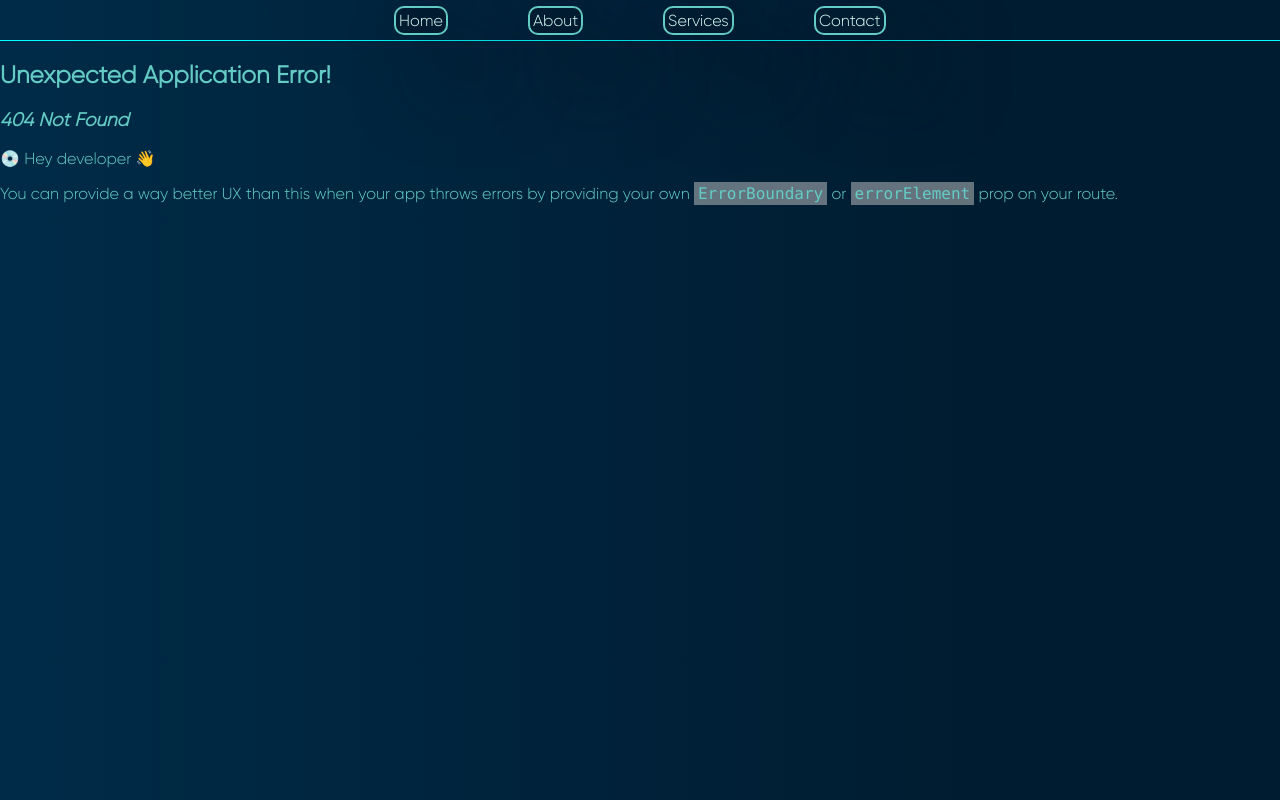
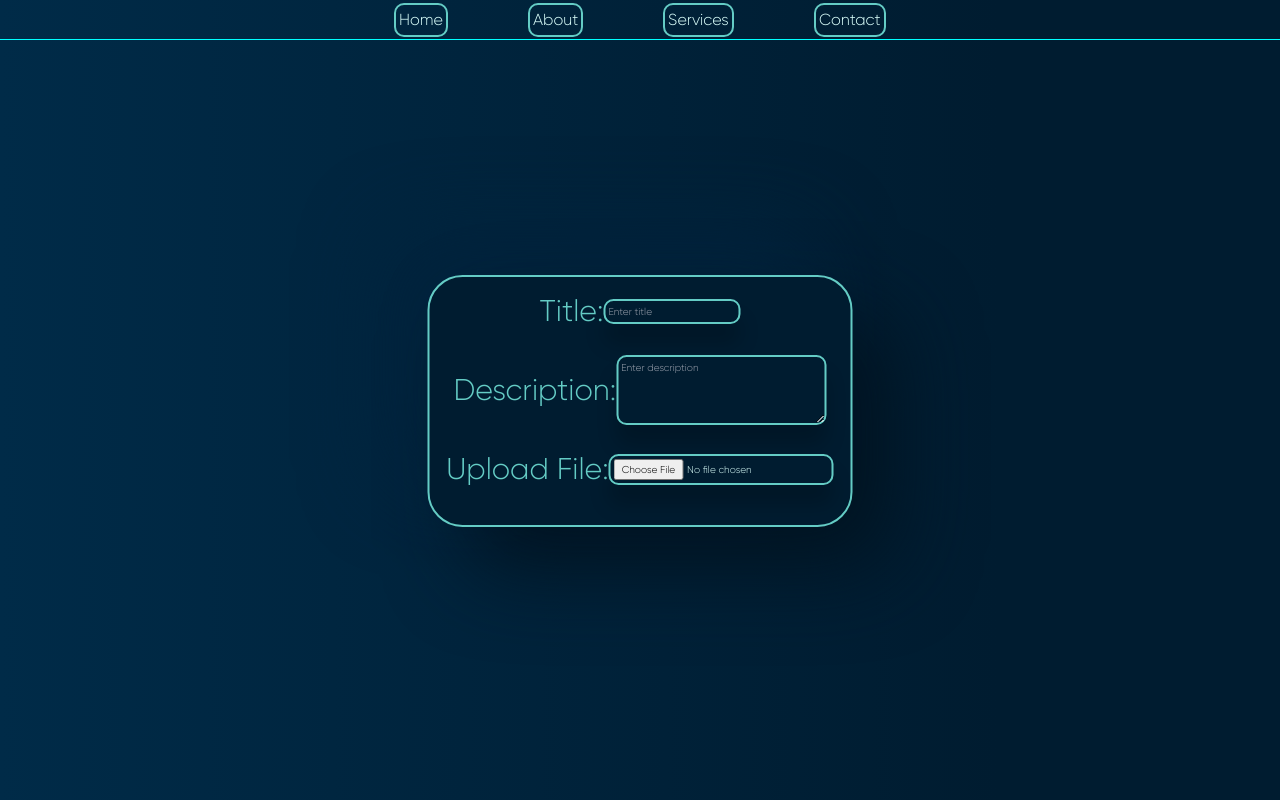
Before and after one commit to ITSGABAY/Messenger, a React (Create React App) app in the folder client/: page /createpost in a window 1280 px wide. Before the commit this address had no page. Built offline with nearby package versions, Linux system fonts and the light colour scheme.

Commit message:
Last For Today Final css

```diff
--- a/client/package.json
+++ b/client/package.json
@@ -38,5 +38,8 @@
       "last 1 firefox version",
       "last 1 safari version"
     ]
+  },
+  "devDependencies": {
+    "tailwindcss": "^3.3.2"
   }
 }
--- /dev/null
+++ b/client/src/Pages/CreatePost.js
@@ -0,0 +1,29 @@
+import React from "react";
+
+function CreatePost() {
+  return (
+    <div>
+      <div id="CreatePostContainer">
+        <div id="CreatePostContainerTitle">
+          <label htmlFor="titleInput">Title:</label>
+          <input id="titleInput" type="text" placeholder="Enter title" />
+        </div>
+        <div id="CreatePostContainerDescription">
+          <label htmlFor="descriptionInput">Description:</label>
+          <textarea
+            id="descriptionInput"
+            placeholder="Enter description"
+            rows="4"
+            cols="50"
+          />
+        </div>
+        <div id="CreatePostContainerFile">
+          <label htmlFor="fileInput">Upload File:</label>
+          <input id="fileInput" type="file" />
+        </div>
+      </div>
+    </div>
+  );
+}
+
+export default CreatePost;
--- a/client/src/Pages/Login.js
+++ b/client/src/Pages/Login.js
@@ -43,9 +43,13 @@ function Login() {
           placeholder="Enter your password"
           {...formik.getFieldProps("password")}
         />
-        <button type="submit">Submit</button>
+        <button type="submit" className="AB">
+          Submit
+        </button>
       </form>
-      <a href="/register">Don't have an account? Register</a>
+      <a href="/register" className="AB">
+        Don't have an account? Register
+      </a>
     </div>
   );
 }
--- a/client/src/Pages/NavBar.js
+++ b/client/src/Pages/NavBar.js
@@ -5,16 +5,24 @@ function NavBar() {
     <nav>
       <ul>
         <li>
-          <a href="#">Home</a>
+          <a href="#" className="AB">
+            Home
+          </a>
         </li>
         <li>
-          <a href="#">About</a>
+          <a href="#" className="AB">
+            About
+          </a>
         </li>
         <li>
-          <a href="#">Services</a>
+          <a href="#" className="AB">
+            Services
+          </a>
         </li>
         <li>
-          <a href="#">Contact</a>
+          <a href="#" className="AB">
+            Contact
+          </a>
         </li>
       </ul>
     </nav>
--- /dev/null
+++ b/client/src/Styles/CreatePost.css
@@ -0,0 +1,80 @@
+#CreatePostContainer {
+  display: flex;
+  margin-top: 1px;
+  width: 425px;
+  height: 252px;
+  border: 2px solid var(--c3);
+  position: absolute;
+  top: 50%;
+  left: 50%;
+  transform: translate(-50%, -50%);
+  text-align: center;
+  border-radius: 35px;
+  background: #001c30;
+  box-shadow: 41px 41px 82px #001422, -41px -41px 82px #00243e;
+  flex-direction: column;
+  align-items: center;
+  align-content: flex-start;
+  justify-content: center;
+}
+
+#CreatePostContainer label {
+  font-size: 30px;
+}
+#CreatePostContainer input {
+  display: flex;
+  font-size: 10px;
+  background-color: var(--c1);
+  color: var(--c4);
+  border-radius: 10px;
+  padding: 3px;
+  border: 2px solid var(--c3);
+  font-family: GiloryL;
+  box-shadow: 0 20px 20px rgba(0, 0, 0, 0.2);
+}
+#CreatePostContainer button {
+  margin-top: 10px;
+  background-color: var(--c1);
+  border: 3px solid var(--c3);
+  border-radius: 30%;
+  font-family: GiloryL;
+  color: var(--c4);
+  font-size: 40px;
+  border-radius: 12px;
+  box-shadow: 0 20px 20px rgba(0, 0, 0, 0.2);
+  display: block;
+  margin-left: 29%;
+}
+#CreatePostContainer textarea {
+  font-size: 10px;
+  background-color: var(--c1);
+  color: var(--c4);
+  border-radius: 10px;
+  padding: 3px;
+  border: 2px solid var(--c3);
+  font-family: GiloryL;
+  box-shadow: 0 20px 20px rgba(0, 0, 0, 0.2);
+  width: 50%;
+}
+#CreatePostContainerDescription {
+  display: flex;
+  flex-direction: row;
+  justify-content: center;
+  align-items: center;
+  margin-bottom: 5%;
+}
+#CreatePostContainerTitle {
+  display: flex;
+  flex-direction: row;
+  justify-content: center;
+  align-items: center;
+  margin-bottom: 5%;
+}
+
+#CreatePostContainerFile {
+  display: flex;
+  flex-direction: row;
+  justify-content: center;
+  align-items: center;
+  margin-bottom: 5%;
+}
--- a/client/src/Styles/NavBar.css
+++ b/client/src/Styles/NavBar.css
@@ -20,41 +20,9 @@ li {
 }
 
 a {
-  border-radius: 35px;
-  background: #001c30;
-  box-shadow: 41px 41px 82px #001422, -41px -41px 82px #00243e;
   color: var(--c4);
   border: var(--c3) solid 2px;
   border-radius: 10px;
   text-decoration: none;
   padding: 3px;
 }
-
-a:hover {
-  animation-name: enlarge;
-  animation-duration: 0.2s;
-  animation-fill-mode: forwards;
-}
-a:not(:hover) {
-  animation-name: shrink;
-  animation-duration: 0.2s;
-  animation-fill-mode: forwards;
-}
-
-@keyframes enlarge {
-  0% {
-    transform: scale(1);
-  }
-  100% {
-    transform: scale(1.1);
-  }
-}
-
-@keyframes shrink {
-  0% {
-    transform: scale(1.1);
-  }
-  100% {
-    transform: scale(1);
-  }
-}
--- a/client/src/Styles/Post.css
+++ b/client/src/Styles/Post.css
@@ -7,16 +7,16 @@
   background: #001c30;
   box-shadow: 10px 10px 20px #001422, -10px -10px 20px #00243e;
   padding: 1%;
-  border: var(--c3) solid 4px;
+  border: var(--c3) solid 3px;
 }
 #PostimageFrame {
   width: 69%;
-  border: var(--c3) solid 4px;
+  border: var(--c3) solid 3px;
   border-radius: 10px;
 }
 #PostRightSide {
   width: 28%;
-  border: var(--c3) solid 4px;
+  border: var(--c3) solid 3px;
   border-radius: 10px;
 }
 
@@ -39,5 +39,13 @@
 }
 
 #PostCommentsContainer {
-  border-top: var(--c3) solid 4px;
+  border-top: var(--c3) solid 3px;
 }
+
+#PostMainContainer {
+  min-width: 600px;
+  margin-top: 5%;
+  display: grid;
+  justify-items: center;
+  align-items: center;
+}
--- a/client/src/Styles/Profile.css
+++ b/client/src/Styles/Profile.css
@@ -48,10 +48,11 @@
   color: var(--c4);
 }
 #PostsContainer {
-  width: 831px;
+  width: 60%;
   margin: 0 auto;
+  max-width: 810px;
+  min-width: 600px;
 }
-
 #imageLogo {
   width: 80%;
   border: var(--c4) solid;
--- /dev/null
+++ b/client/tailwind.config.js
@@ -0,0 +1,18 @@
+/** @type {import('tailwindcss').Config} */
+module.exports = {
+  content: ["./src/**/*.{js,jsx,ts,tsx}"],
+  theme: {
+    extend: {
+      borderRadius: {
+        61: "61px",
+      },
+      boxShadow: {
+        custom: "12px 12px 27px #001321, -12px -12px 27px #00253f",
+      },
+      gradientColorStops: {
+        custom: "#001e33, #00192b",
+      },
+    },
+  },
+  plugins: [],
+};
```
Also changed, not shown: client/src/App.js (+10 -2 lines), client/src/index.css (+7 -3 lines), 1 other file (tests, documents, lock files or other folders).
